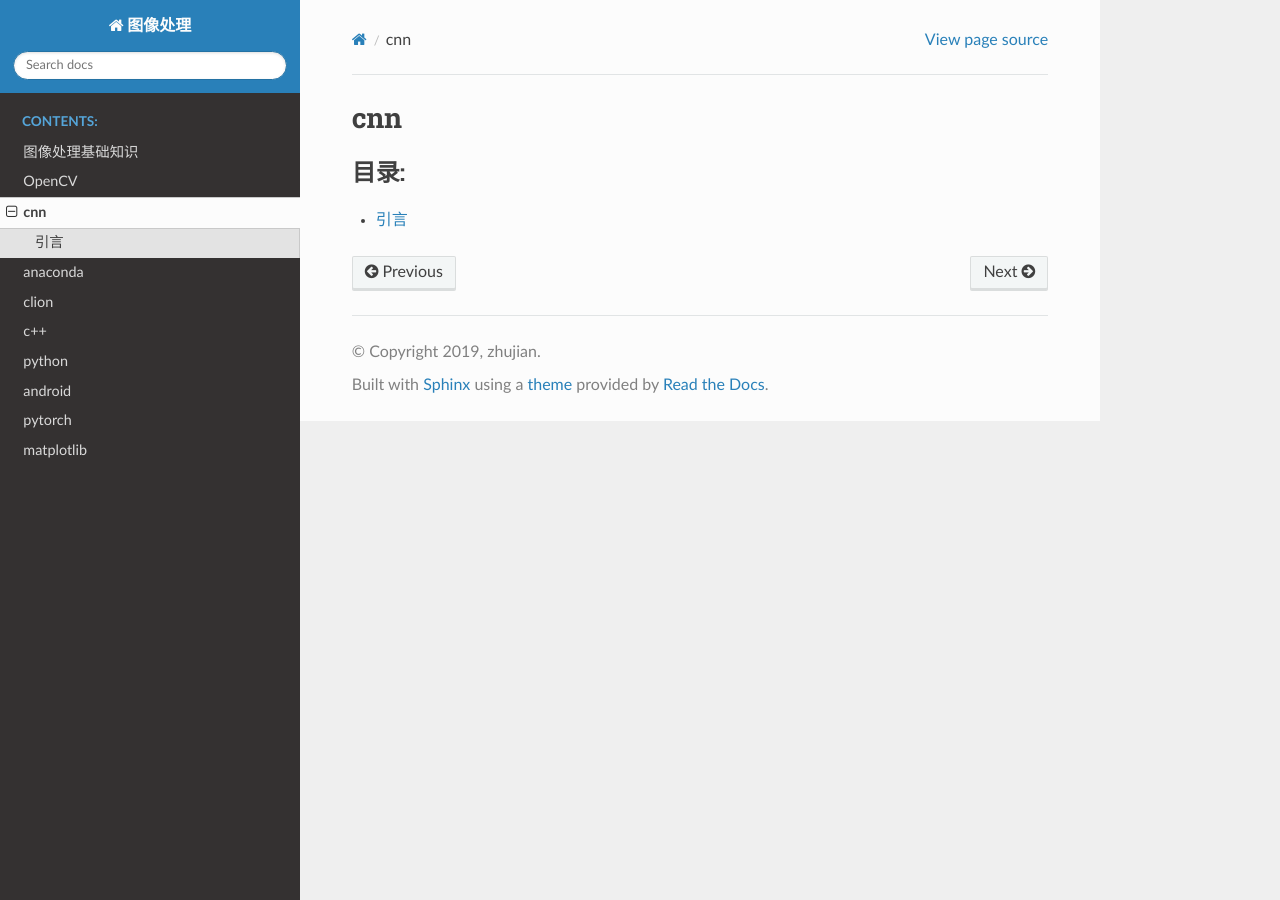
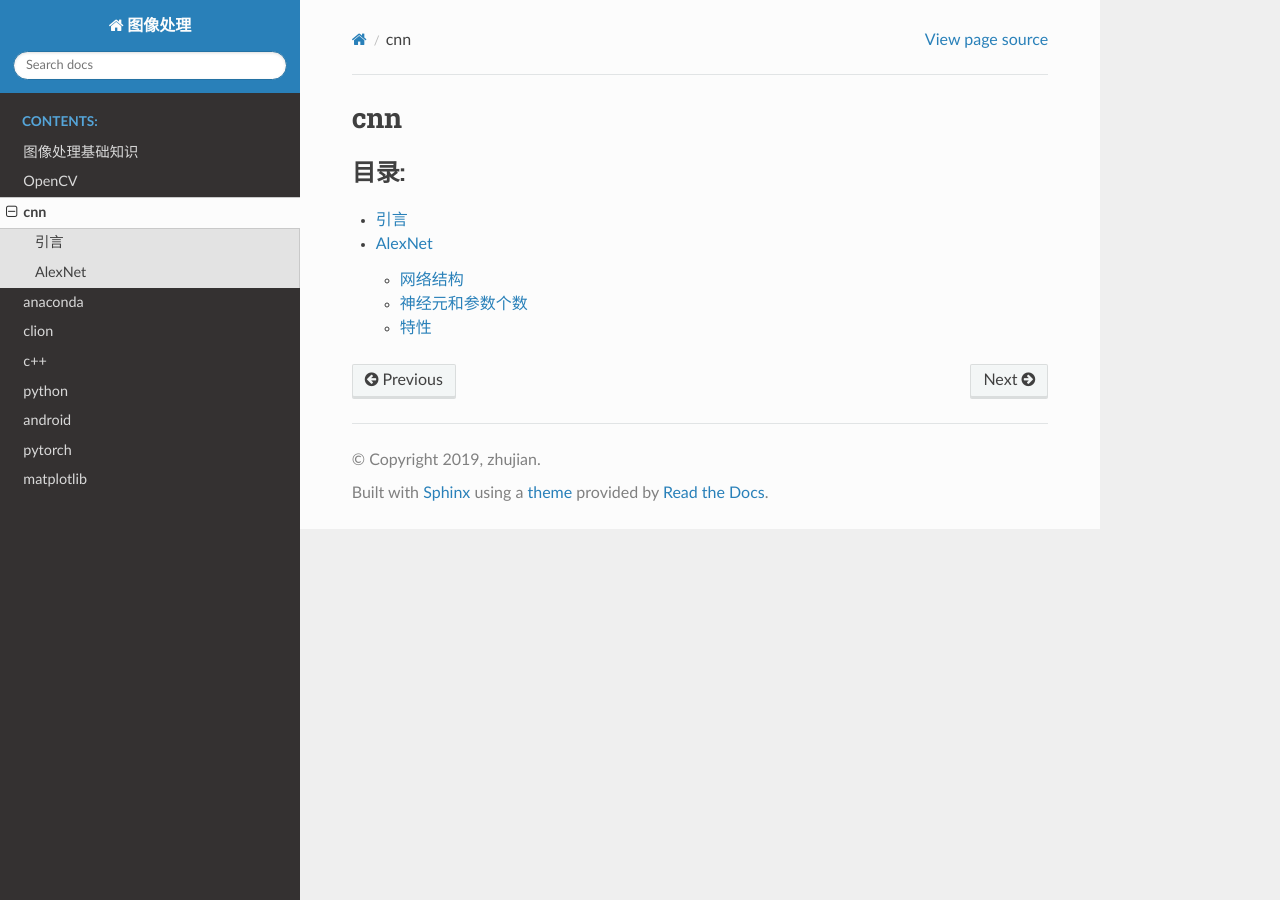
Before and after one commit to Document-Collection/image-processing, a Sphinx documentation site: the page built from docs/source/cnn.rst, in a window 1280 px wide. Built offline with Sphinx 7.4.7 and the Read the Docs theme 2.0.0, drawn with Linux system fonts in a browser that asks for light colours; pages that are not in the unit, such as notebooks, are missing from menus; some of the changed lines change nothing that is shown.

Commit message:
docs(cnn): AlexNet模型学习

```diff
--- a/docs/source/cnn.rst
+++ b/docs/source/cnn.rst
@@ -11,3 +11,4 @@
    :caption: 目录:
 
    cnn/引言
+   cnn/AlexNet
--- /dev/null
+++ b/docs/source/cnn/AlexNet.md
@@ -0,0 +1,147 @@
+
+# AlexNet
+
+参考：[Understanding AlexNet](https://www.learnopencv.com/understanding-alexnet/)
+
+## 网络结构
+
+`AlexNet`由`5`个卷积层和`3`个全连接层组成，卷积层和全连接层都使用`ReLU`作为激活函数
+
+前两个卷积层后跟随一个`overlapping pool`(重叠池化)层和一个局部归一化层，第三、第四和第五个卷积层直接连接
+
+在前两个全连接层中使用局部激活函数
+
+在文章[ImageNet Classification with Deep Convolutional Neural Networks](http://xueshu.baidu.com/usercenter/paper/show?paperid=bfdf67dfdf8cea0c47038f63e91b9df1&site=xueshu_se)中，AlexNet使用双GPU进行训练，其结构如下所示：
+
+![](./imgs/alexnet/AlexNet.png)
+
+在每个`GPU`中执行每层一半的卷积层滤波器，全连接层同样连接全部的前一层神经元
+
+单`GPU`训练的`AlexNet`模型如下：
+
+![](./imgs/alexnet/alexnet-model.PNG)
+
+* `INPUT`：`227x227`大小`3`通道彩色图像
+* `1-CONV`：卷积核大小`11x11`，深度`3`，步长`4`，滤波器个数`96`
+* `POOL`：滤波器大小`3x3`，步长`2`
+* `2-CONV`：卷积核大小`5x5`，深度`96`，零填充`2`，滤波器个数`256`
+* `POOL`：滤波器大小`3x3`，步长`2`
+* `3-CONV`：卷积核大小`3x3`，深度`256`，零填充`1`，滤波器个数`384`
+* `4-CONV`：卷积核大小`3x3`，深度`384`，零填充`1`，滤波器个数`384`
+* `5-CONV`：卷积核大小`3x3`，深度`384`，零填充`1`，滤波器个数`384`
+* `POOL`：滤波器大小`3x3`，步长`2`
+* `1-FC`：`4096`
+* `2-FC`：`4096`
+* `3-OUTPUT`：`1000`
+
+### `224`还是`227`
+
+在原文中作者输入图像大小为`224x224`，不过经过推算不符合网络计算，应该使用`227x227`作为输入图像大小
+
+## 神经元和参数个数
+
+参考：
+
+[AlexNet中的参数数量](https://vimsky.com/article/3664.html)
+
+[How to calculate the number of parameters of AlexNet?](https://stackoverflow.com/questions/40060949/how-to-calculate-the-number-of-parameters-of-alexnet)
+
+整个网络约有`6`千万个参数和`65`万个神经元，计算如下：
+
+输入层大小`227x227x3`，输入维数是`15,4587`
+
+第一层卷积层卷积核大小为`11x11x3`，步长`4`，滤波器个数`96`，所以参数个数是`(11x11x3)x96+96=3,4944`，输出大小为`55x55x96=29,0400`
+
+池化层滤波器大小为`3x3`，步长`2`，所以输出大小为`27x27x96`
+
+第二层卷积层卷积核大小为`5x5x96`，零填充`2`，滤波器个数`256`，所以参数个数是`(5x5x96)x256+256=61,4656`，输出大小为`27x27x256=18,6624`
+
+池化层滤波器大小为`3x3`，步长`2`，所以输出大小为`13x13x256`
+
+第三层卷积层卷积核大小为`3x3x256`，零填充`1`，滤波器个数是`384`个，所以参数个数是`(3x3x256)x384+384=88,5120`，输出大小为`13x13x384=6,4896`
+
+第四层卷积层卷积核大小为`3x3x384`，零填充`1`，滤波器个数是`384`个，所以参数个数是`(3x3x384)x384+384=132,7488`，输出大小为`13x13x384=6,4896`
+
+第五层卷积层卷积核大小为`3x3x384`，零填充`1`，滤波器个数是`256`，所以参数个数是`(3x3x384)x256+256=88,4992`，输出大小为`13x13x256=4,3264`
+
+池化层滤波器大小为`3x3`，步长`2`，所以输出大小为`6x6x256`
+
+第一层全连接层大小为`4096`，所以参数个数是`(6x6x256)x4096+4096=3775,2832`，输出大小为`4096`
+
+第二层全连接层大小为`4096`，所以参数个数是`4096x4096+4096=1678,1312`，输出大小为`4096`
+
+输出层大小为`1000`，所以参数个数是`4096x1000+1000=409,7000`
+
+神经元总个数是`15,4587+29,0400+18,6624+6,4896+6,4896+4,3264+4096+4096+1000=81,3859`（不包括输入层就是`65,9272`）
+
+参数总个数是`3,4944+61,4656+88,5120+132,7488+88,4992+3775,2832+1678,1312+409,7000=6237,8344`
+
+## 特性
+
+主要有五点：
+
+1. 使用`ReLU`作为激活函数提高泛化能力
+2. 使用局部响应归一化(`LRN`)方法增加泛化能力
+3. 使用`Overlapping Pool`作为池化层提高泛化能力
+4. 使用`Dropout`减少过拟合
+5. 通过数据扩充（`data augmentation`）减少过拟合
+
+### `ReLU`
+
+之前标准的激活函数是`tanh()`和`sigmoid()`函数，文章中使用`ReLU(Rectified Linear Units，修正线性单元)`作为神经元激活函数
+
+使用4层卷积神经网络训练`CIFAR-10`数据集，比较达到`25%`训练误差率的时间，使用`ReLU`能够比`tanh`快`6`倍
+
+![](./imgs/alexnet/relu.png)
+
+### `LRN`
+
+参考：[深度学习: 局部响应归一化 (Local Response Normalization，LRN)](https://cloud.tencent.com/developer/article/1347792)
+
+数学实现如下：
+
+![](./imgs/alexnet/lrn.png)
+
+经过`ReLU`激活后的卷积图，第i层上的位置为`(x,y)`的神经元值`a`，需要除以其相邻`n`个层相同位置的神经元值之和。常量k，n，$\alpha$，$\beta$都是超参数，需要通过验证集设定，当前设定为k=2，n=5，$\alpha$=10^-4，$beta$=0.75
+
+其目的是实现神经元的侧抑制（`lateral inhibition`），在不同层之间进行竞争，使响应值大的神经元变得更大，并抑制其他较小的神经元
+
+`LRN（Local Response Normalization，局部响应归一化）`能够提高泛化能力：在`ImageNet 1000`类分类任务中，`LRN`减少了`1.4% top-1`和`1.2% top5`的错误率；在`cifar-10`数据集测试中，一个`4`层神经网络能达到`13%`测试误差率（没有`LRN`）和`11%`测试误差率（有`LRN`）
+
+### `Overlapping Pool`
+
+传统的池化层步长和滤波器大小相同（`s=z=2`），所以滤波器操作不会重叠
+
+`alexnet`使用重叠池化（`Overlapping Pool`）操作，步长小于滤波器大小（`s=2,x=3,s<z`），这在`1000`类分类任务上能够实现`0.4% top-1`和`0.3% top-5`的提高
+
+### `Dropout`
+
+集合不同网络模型进行预测能够很好的减少测试误差，但是对于大网络而言需要耗费很多时间进行训练。随机失活（`dropout`）操作对中间隐含层进行操作，以`0.5`的概率判断该神经元是否失效，即这个神经元不进行前向操作，也不进行反向更新
+
+有两点优势：
+
+1. 每次进行训练都是在不同的网络架构上，与此同时这些不同的网络架构共享同一套权重
+2. 减少神经元复杂的共适应性（`co-adaptation`），神经元不能依赖于某个特定的神经元
+
+在测试阶段，对所有神经元的输出都乘以`0.5`，以获取指数多个`dropout`网络产生的预测分布的几何平均值
+
+在`alexnet`模型中，对前两个全连接层进行`dropout`操作。如果没有`dropout`，整个网络会严重过拟合，并且训练过程达到收敛的时间大致增加了一倍
+
+### 数据扩充
+
+文章中提高了两种方式
+
+1. 提取数据集
+2. 预训练数据集
+
+首先获取`256x256`大小的数据集，在从中随机获取`227x227`大小的训练图像，同时通过水平映像(`horizontal reflection`)等操作来扩大数据集
+
+其次是改变训练数据的通道强度，对于每个`RGB`图像像素$I_{xy}=[I_{xy}^{B},I_{xy}^{G},I_{xy}^{B}]^{T}$，添加如下值：
+
+![](./imgs/alexnet/pca.png)
+
+其中$p_{i}$是第i个特征向量（eigenvector），$\lambda_{i}$是RGB像素值3x3协方差矩阵（covariance matrix）的特征值，$\alpha_{i}$是符合零均值(`mean zero`)和`0.1`标准方差(`standard deviation`)的服从高斯分布的随机变量，特定训练图像上的每个像素使用的$\alpha_{i}$都不相同，再次训练时需要重新设置$\alpha_{i}$
+
+使用`PCA`改变图像强度的理论基础是自然图像的一个重要特性：物体同一性不随照明强度和颜色的变化而变化
+
+这种方法减少了至少`1% top-1`误差率
```
Also changed, not shown: docs/source/cnn/imgs/alexnet/AlexNet.png (added), docs/source/cnn/imgs/alexnet/alexnet-model.PNG (added), docs/source/cnn/imgs/alexnet/lrn.png (added), docs/source/cnn/imgs/alexnet/pca.png (added), docs/source/cnn/imgs/alexnet/relu.png (added).
